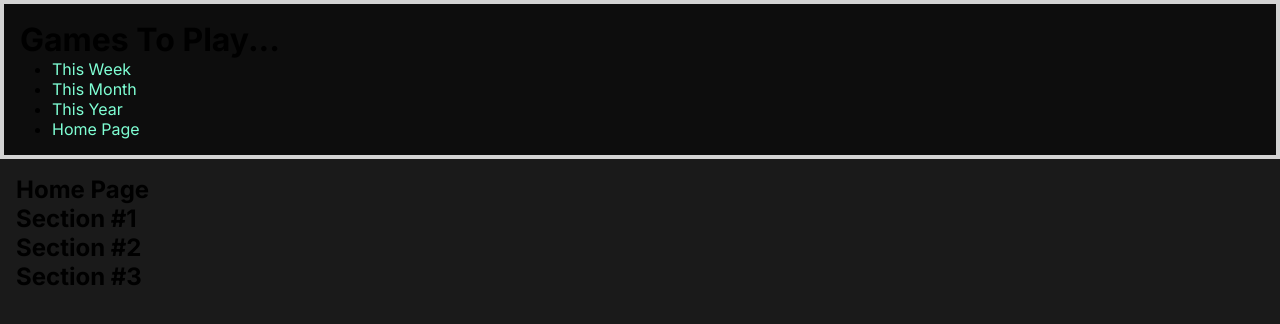
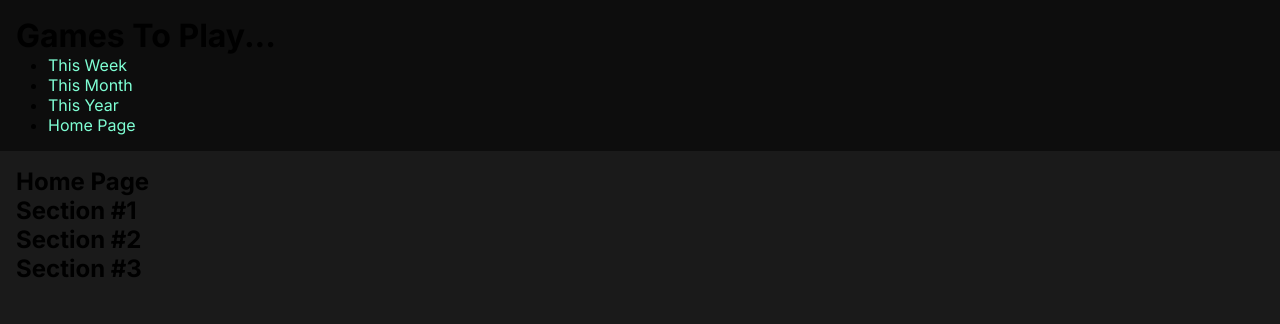
Before and after one commit to franco-ortega/to-do-games, a Next.js app: page / in a window 1280 px wide. Shown: the top 324 px of the page. Built offline with nearby package versions, Linux system fonts and the light colour scheme.

Commit message:
remove test border from Header

```diff
--- a/components/header/Header.module.scss
+++ b/components/header/Header.module.scss
@@ -1,5 +1,4 @@
 .Header {
-  border: solid lightgray .25rem;
   background-color: hsl(0, 0%, 5%);
   padding: 1rem;
 }
```
